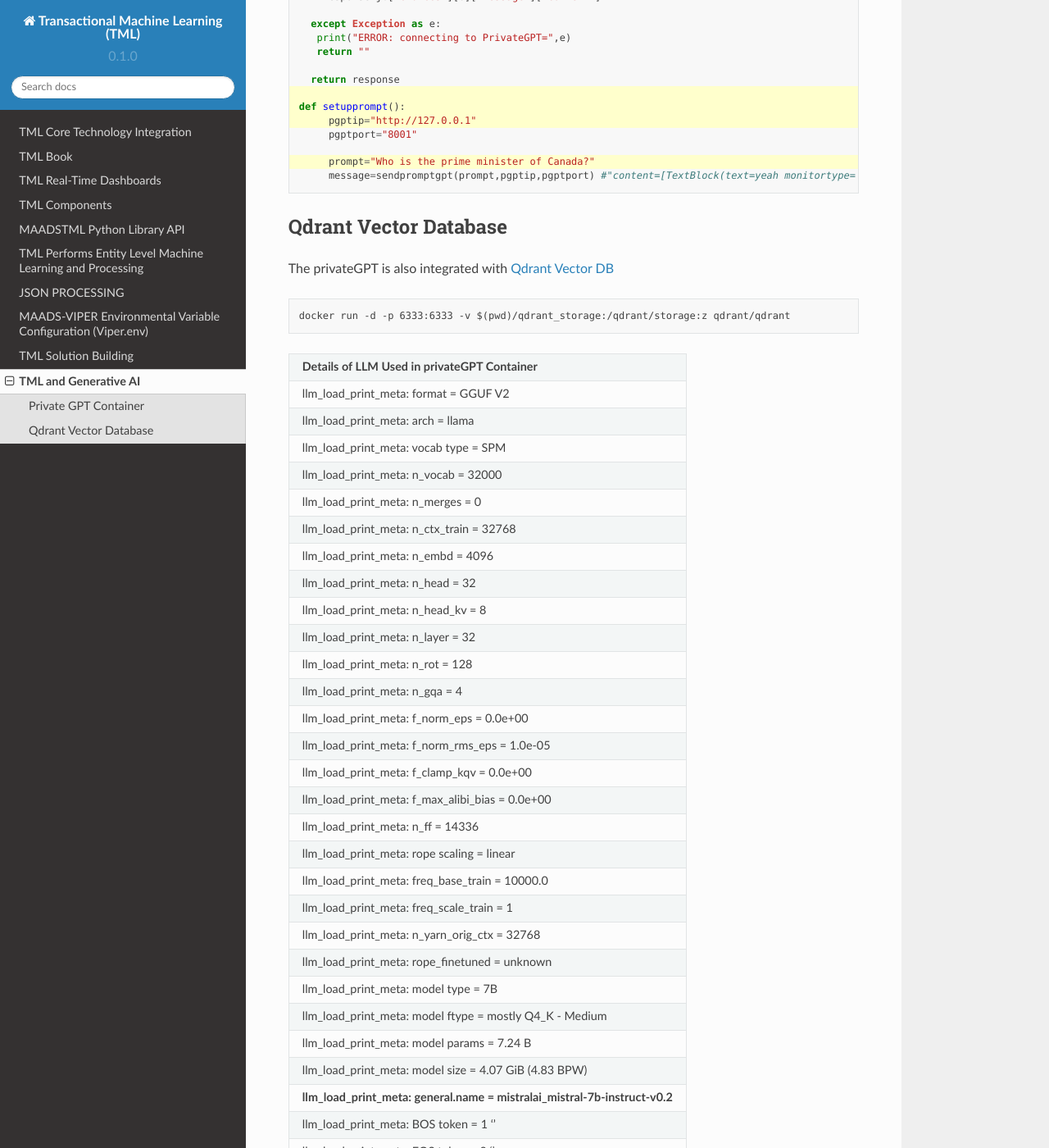
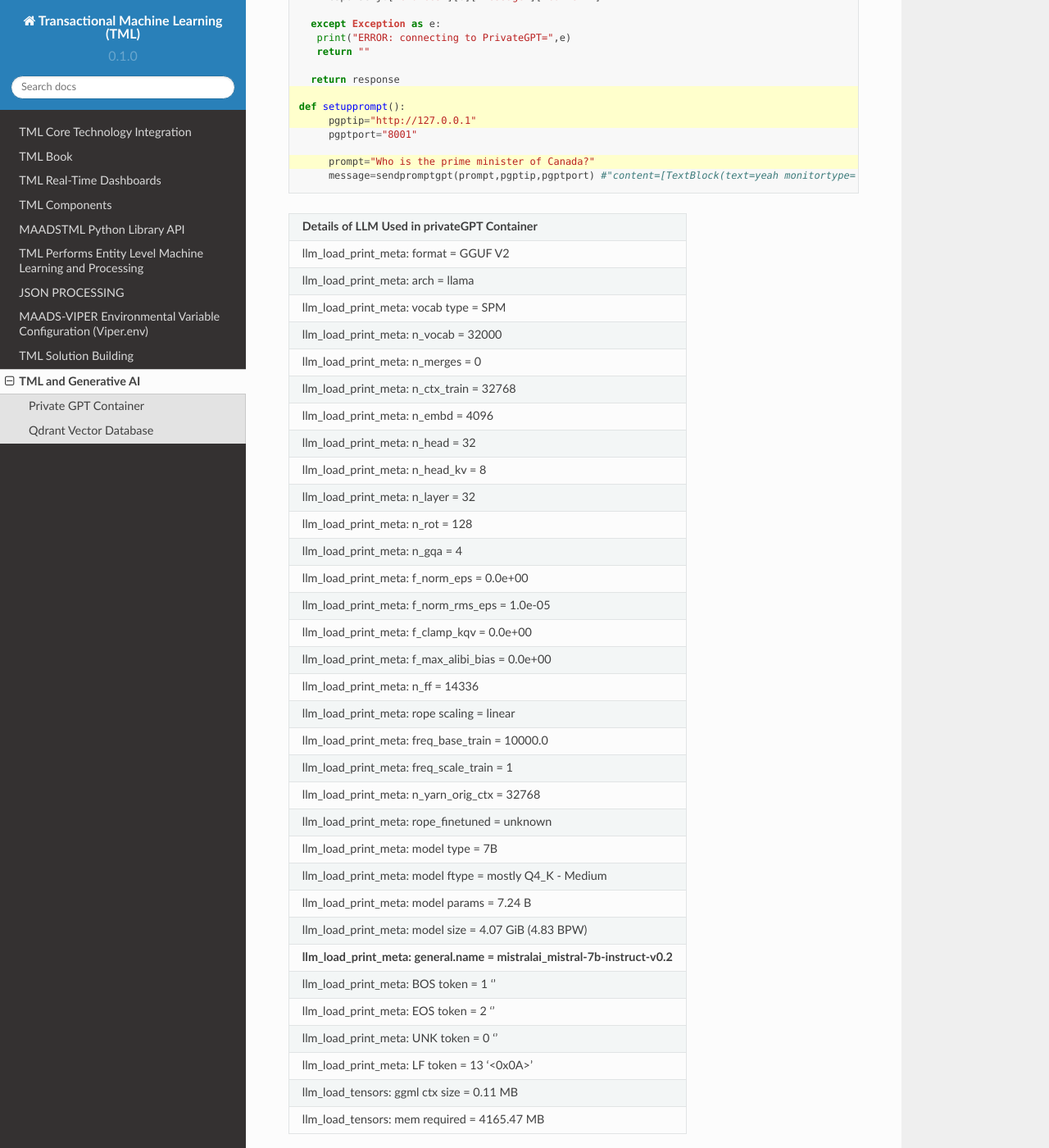
Before and after one commit to smaurice101/readthedocs, a Sphinx documentation site: the page built from docs/source/genai.rst, in a window 1280 px wide and 1400 px high, scrolled down 1157 px. Shown: the whole window at 82% size. Built offline with Sphinx 7.4.7 and the Read the Docs theme 2.0.0, drawn with Linux system fonts in a browser that asks for light colours; some of the changed text lies outside the part shown.

Commit message:
Update genai.rst

```diff
--- a/docs/source/genai.rst
+++ b/docs/source/genai.rst
@@ -71,16 +71,6 @@
         prompt="Who is the prime minister of Canada?"
         message=sendpromptgpt(prompt,pgptip,pgptport) #"content=[TextBlock(text=yeah monitortype='text')" #
 
-
-Qdrant Vector Database
----------------------
-
-The privateGPT is also integrated with `Qdrant Vector DB <https://qdrant.tech/>`_
-
-.. code-block::
-
-   docker run -d -p 6333:6333 -v $(pwd)/qdrant_storage:/qdrant/storage:z qdrant/qdrant
-
 .. list-table::
 
    * - **Details of LLM Used in privateGPT Container**
@@ -117,3 +107,12 @@
    * - llm_load_print_meta: LF token = 13 '<0x0A>'
    * - llm_load_tensors: ggml ctx size = 0.11 MB
    * - llm_load_tensors: mem required = 4165.47 MB
+
+Qdrant Vector Database
+---------------------
+
+The privateGPT is also integrated with `Qdrant Vector DB <https://qdrant.tech/>`_
+
+.. code-block::
+
+   docker run -d -p 6333:6333 -v $(pwd)/qdrant_storage:/qdrant/storage:z qdrant/qdrant
```
